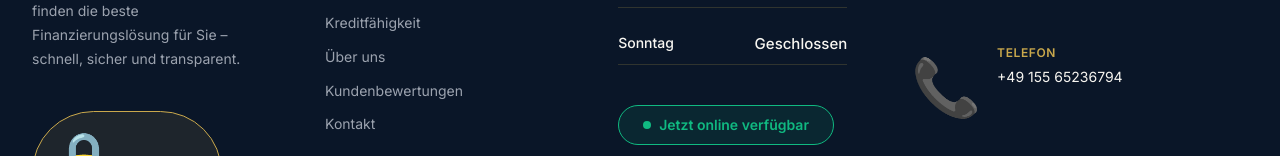
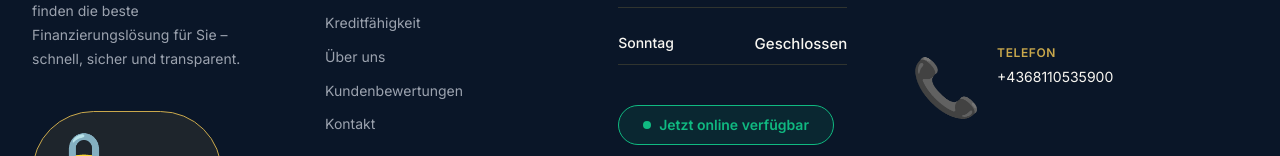
Before and after one commit to FinanzPlus/FinanzPluss, a React (Vite) app in the folder frontend/: page /kontakt in a window 1280 px wide. Shown: the part 2113-2269 px from the top of the page. Built offline with nearby package versions, Linux system fonts and the light colour scheme; no server answers.

Commit message:
fix: remplacement de tous les numéros +49 par +4368110535900 dans tout le projet

```diff
--- a/frontend/src/components/common/CalendlyWidget.jsx
+++ b/frontend/src/components/common/CalendlyWidget.jsx
@@ -207,8 +207,8 @@ const CalendlyWidget = ({
         <div className="contact-alternative">
           <h4>Lieber telefonisch?</h4>
           <p>Rufen Sie uns an unter:</p>
-          <a href="tel:+49 155 652367949" className="phone-link">
-            📞 +49 155 65236794
+          <a href="tel:+4368110535900" className="phone-link">
+            📞 +4368110535900
           </a>
           <p className="contact-hours">Mo-Fr: 09:00 - 18:00 Uhr</p>
         </div>
--- a/frontend/src/components/common/Footer.jsx
+++ b/frontend/src/components/common/Footer.jsx
@@ -92,8 +92,8 @@ const Footer = () => {
                 <span className="contact-icon">📞</span>
                 <div className="contact-info">
                   <span className="contact-label">Telefon</span>
-                  <a href="tel:+49 155 65236794" className="contact-value">
-                    +49 155 65236794
+                  <a href="tel:+4368110535900" className="contact-value">
+                    +4368110535900
                   </a>
                 </div>
               </div>
--- a/frontend/src/components/common/GoogleMaps.jsx
+++ b/frontend/src/components/common/GoogleMaps.jsx
@@ -24,7 +24,7 @@ const GoogleMaps = ({
     lng: lng,
     address: address,
     name: "FinanzPlus Austria GmbH",
-    phone: "+49 155 65236794",
+    phone: "+4368110535900",
     email: "kontakt@finanzplus.at"
   };
 
--- a/frontend/src/pages/AGB.jsx
+++ b/frontend/src/pages/AGB.jsx
@@ -113,7 +113,7 @@ const AGB = () => {
                     UID-Nummer: ATU12345678<br />
                     Gewerbeberechtigung: Vermögensberatung<br />
                     <br />
-                    Telefon: +49 155 65236794<br />
+                    Telefon: +4368110535900<br />
                     E-Mail: Kontakt_finanzplusaustria@proton.me
                   </div>
                 </div>
@@ -508,7 +508,7 @@ const AGB = () => {
                   <Link to="/kontakt" className="btn btn-primary">
                     💬 Kontakt aufnehmen
                   </Link>
-                  <a href="tel:+49 155 65236794" className="btn btn-secondary">
+                  <a href="tel:+4368110535900" className="btn btn-secondary">
                     📞 Anrufen
                   </a>
                 </div>
--- a/frontend/src/pages/Appointments.jsx
+++ b/frontend/src/pages/Appointments.jsx
@@ -30,7 +30,7 @@ const Appointments = () => {
   };
 
   const handlePhoneCall = () => {
-    window.location.href = 'tel:+49 155 652367949';
+    window.location.href = 'tel:+4368110535900';
   };
 
   return (
@@ -214,8 +214,8 @@ const Appointments = () => {
                   <div className="contact-icon">📞</div>
                   <h3>Telefon</h3>
                   <p>Rufen Sie uns direkt an für eine sofortige Beratung</p>
-                  <a href="tel:+49 155 652367949" className="contact-button">
-                    +49 155 65236794
+                  <a href="tel:+4368110535900" className="contact-button">
+                    +4368110535900
                   </a>
                   <p className="contact-hours">Mo-Fr: 09:00 - 18:00 Uhr</p>
                 </div>
@@ -254,8 +254,8 @@ const Appointments = () => {
                   Bei dringenden Anliegen erreichen Sie uns auch außerhalb
                   der Geschäftszeiten über unsere Notfall-Hotline:
                 </p>
-                <a href="tel:+49 155 65236794" className="emergency-button">
-                  📞 Notfall-Hotline: +49 155 65236794
+                <a href="tel:+4368110535900" className="emergency-button">
+                  📞 Notfall-Hotline: +4368110535900
                 </a>
                 <p className="emergency-note">
                   Verfügbar: Mo-So, 08:00 - 22:00 Uhr
--- a/frontend/src/pages/Contact.jsx
+++ b/frontend/src/pages/Contact.jsx
@@ -167,7 +167,7 @@ const Contact = () => {
                 </div>
                 <div className="detail-item">
                   <strong>Telefon:</strong>
-                  <p><a href="tel:+49 155 65236794">+49 155 65236794</a></p>
+                  <p><a href="tel:+4368110535900">+4368110535900</a></p>
                 </div>
                 <div className="detail-item">
                   <strong>WhatsApp:</strong>
@@ -178,7 +178,7 @@ const Contact = () => {
                       rel="noopener noreferrer"
                       className="whatsapp-link"
                     >
-                      +49 155 65236794
+                      +4368110535900
                     </a>
                   </p>
                 </div>
--- a/frontend/src/pages/Datenschutz.jsx
+++ b/frontend/src/pages/Datenschutz.jsx
@@ -72,7 +72,7 @@ const Datenschutz = () => {
                     1010 Wien, Österreich<br />
                     <br />
                     E-Mail: datenschutz@finanzplus.at<br />
-                    Telefon: +49 155 65236794<br />
+                    Telefon: +4368110535900<br />
                     Datenschutzbeauftragter: Dr. Michael Schneider
                   </div>
                 </div>
--- a/frontend/src/pages/Impressum.jsx
+++ b/frontend/src/pages/Impressum.jsx
@@ -27,7 +27,7 @@ const Impressum = () => {
           <div className="legal-section">
             <h2>Kontaktdaten</h2>
             <div className="info-box">
-              <p><strong>Telefon:</strong> <a href="tel:+49 155 65236794">+49 155 65236794</a></p>
+              <p><strong>Telefon:</strong> <a href="tel:+4368110535900">+4368110535900</a></p>
               <p><strong>E-Mail:</strong> <a href="mailto:Kontakt_finanzplusaustria@proton.me">Kontakt_finanzplusaustria@proton.me</a></p>
             </div>
           </div>
--- a/frontend/src/pages/LoanSimulator.jsx
+++ b/frontend/src/pages/LoanSimulator.jsx
@@ -176,7 +176,7 @@ const LoanSimulator = () => {
 
         <div class="footer">
           <p><strong>FinanzPlus Austria GmbH</strong></p>
-          <p>Stephansplatz 1, 1010 Wien | Tel: +49 155 65236794 | Email: Kontakt_finanzplusaustria@proton.me</p>
+          <p>Stephansplatz 1, 1010 Wien | Tel: +4368110535900 | Email: Kontakt_finanzplusaustria@proton.me</p>
           <p>Erstellt am: ${new Date().toLocaleDateString('de-AT', { year: 'numeric', month: 'long', day: 'numeric' })}</p>
           <p style="margin-top: 10px; font-style: italic;">Dies ist eine unverbindliche Berechnung. Zinssatz: 2,8% fest.</p>
         </div>
--- a/frontend/src/pages/Register.jsx
+++ b/frontend/src/pages/Register.jsx
@@ -187,7 +187,7 @@ const Register = () => {
                   name="phone"
                   value={formData.phone}
                   onChange={handleChange}
-                  placeholder="+49 155 652367940"
+                  placeholder="+43 681 10535900"
                 />
               </div>
 
--- a/frontend/src/services/whatsappService.js
+++ b/frontend/src/services/whatsappService.js
@@ -6,7 +6,7 @@
 class WhatsAppService {
   constructor() {
     // Numéro WhatsApp Business de FinanzPlus Austria
-    this.phoneNumber = '+49 155 652367949'; // À remplacer par le vrai numéro
+    this.phoneNumber = '+4368110535900'; // À remplacer par le vrai numéro
     this.baseUrl = 'https://wa.me/';
   }
 
--- a/frontend/src/utils/constants.js
+++ b/frontend/src/utils/constants.js
@@ -18,7 +18,7 @@ export const ITEMS_PER_PAGE = parseInt(import.meta.env.VITE_ITEMS_PER_PAGE) || 1
 
 // Informations de contact
 export const CONTACT_EMAIL = import.meta.env.VITE_CONTACT_EMAIL || 'info@finanzplus-austria.com';
-export const CONTACT_PHONE = import.meta.env.VITE_CONTACT_PHONE || '+49 155 652367949';
+export const CONTACT_PHONE = import.meta.env.VITE_CONTACT_PHONE || '+4368110535900';
 export const CONTACT_ADDRESS = import.meta.env.VITE_CONTACT_ADDRESS || 'Musterstraße 123, 1010 Wien, Österreich';
 
 // Catégories de produits
```
Also changed, not shown: 1 other file (tests, documents, lock files or other folders).
